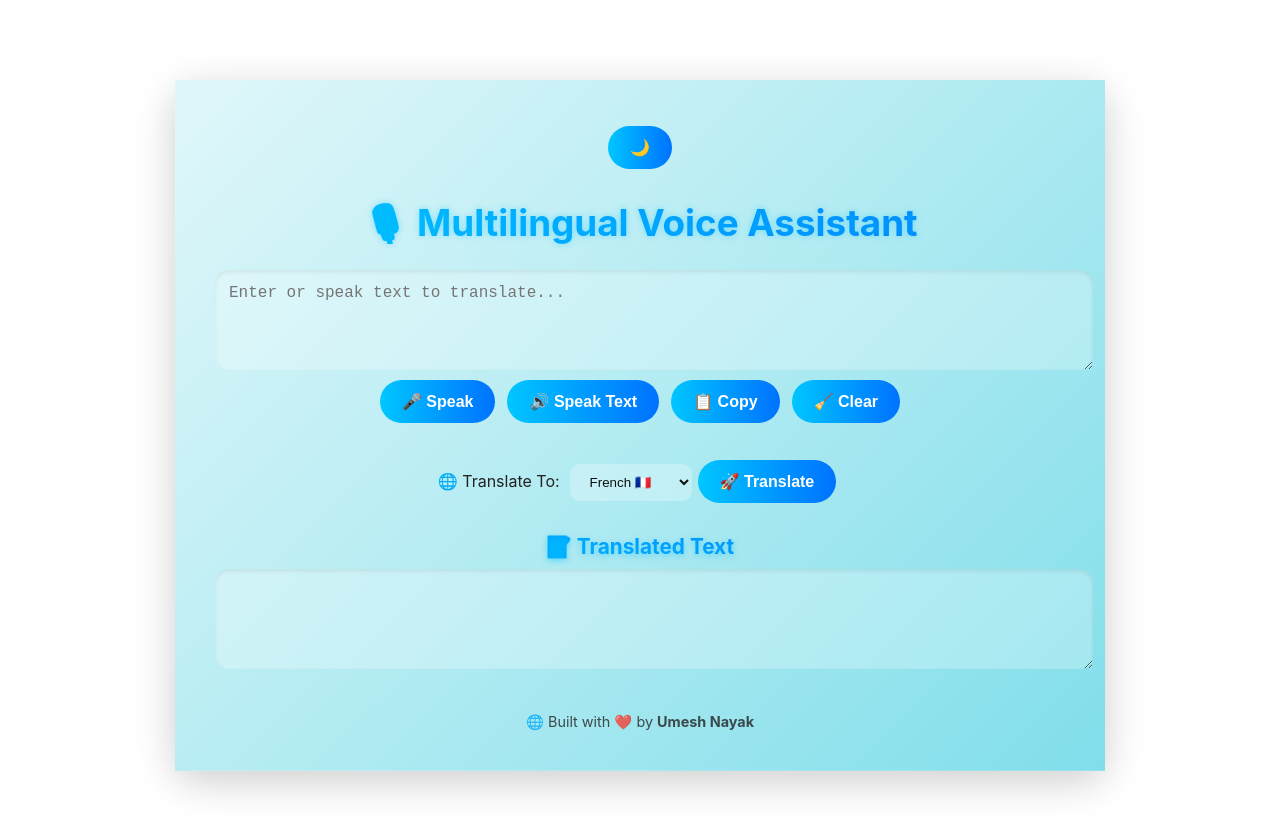
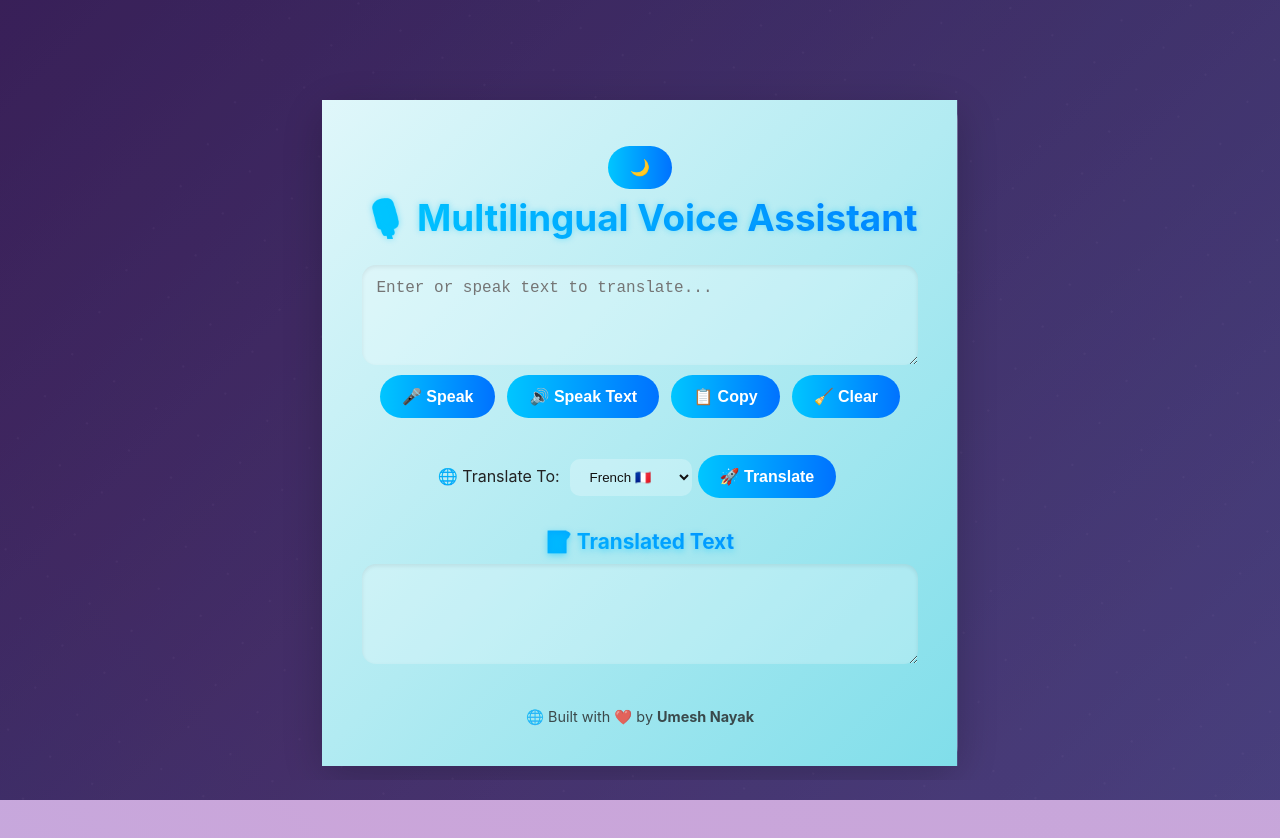
Before and after one commit to UmeshNayak1/Multilingual-Voice-Assistant, a React (Create React App) app in the folder frontend/: page / in a window 1280 px wide. Shown: the top 838 px of the page. After the commit the page ends 800 px from the top, so only its background shows below. Built offline with nearby package versions, Linux system fonts and the light colour scheme.

Commit message:
Refactor global styles and add animations

```diff
--- a/frontend/src/index.css
+++ b/frontend/src/index.css
@@ -1,13 +1,126 @@
-body {
+/* --------------------------
+   🔹 Global Reset & Font
+--------------------------- */
+* {
   margin: 0;
+  padding: 0;
+  box-sizing: border-box;
+}
+
+html, body, #root {
+  height: 100%;
+  width: 100%;
   font-family: -apple-system, BlinkMacSystemFont, 'Segoe UI', 'Roboto', 'Oxygen',
-    'Ubuntu', 'Cantarell', 'Fira Sans', 'Droid Sans', 'Helvetica Neue',
-    sans-serif;
+    'Ubuntu', 'Cantarell', 'Fira Sans', 'Droid Sans', 'Helvetica Neue', sans-serif;
   -webkit-font-smoothing: antialiased;
   -moz-osx-font-smoothing: grayscale;
+  transition: background 0.5s ease, color 0.5s ease;
+  overflow-x: hidden;
 }
 
+/* --------------------------
+   🔹 Base Body Background
+--------------------------- */
+body {
+  background: linear-gradient(135deg, #0f2027, #203a43, #2c5364); /* Dark tech */
+  color: #e0e0e0;
+  display: flex;
+  justify-content: center;
+  align-items: flex-start;
+  padding: 20px;
+  position: relative;
+  overflow: hidden;
+  transition: background 0.5s ease, color 0.5s ease;
+}
+
+body.light {
+  background: linear-gradient(135deg, #e0f7fa, #b2ebf2, #80deea); /* Light tech blue */
+  color: #222;
+}
+
+/* --------------------------
+   🔹 Code Styling
+--------------------------- */
 code {
-  font-family: source-code-pro, Menlo, Monaco, Consolas, 'Courier New',
-    monospace;
+  font-family: source-code-pro, Menlo, Monaco, Consolas, 'Courier New', monospace;
+  background: rgba(0, 0, 0, 0.05);
+  padding: 2px 6px;
+  border-radius: 4px;
+  font-size: 0.95rem;
 }
+
+/* --------------------------
+   🔹 Animated Gradient Background Overlay
+--------------------------- */
+body::before {
+  content: '';
+  position: fixed;
+  top: -50%;
+  left: -50%;
+  width: 200%;
+  height: 200%;
+  background: linear-gradient(45deg, #00c6ff, #0072ff, #7b1fa2, #512da8);
+  background-size: 400% 400%;
+  animation: gradientAnimation 15s ease infinite;
+  z-index: -1;
+  opacity: 0.4;
+  border-radius: 50%;
+}
+
+body.light::before {
+  background: linear-gradient(45deg, #80deea, #4dd0e1, #26c6da, #00acc1);
+  opacity: 0.25;
+}
+
+@keyframes gradientAnimation {
+  0% { background-position: 0% 50%; }
+  50% { background-position: 100% 50%; }
+  100% { background-position: 0% 50%; }
+}
+
+/* --------------------------
+   🔹 Floating Particle Effects
+--------------------------- */
+body::after {
+  content: '';
+  position: fixed;
+  top: 0;
+  left: 0;
+  width: 200%;
+  height: 200%;
+  background: radial-gradient(circle, rgba(255,255,255,0.05) 1px, transparent 1px);
+  background-size: 50px 50px;
+  animation: floatParticles 60s linear infinite;
+  z-index: -2;
+}
+
+@keyframes floatParticles {
+  0% { transform: translate(0,0) rotate(0deg); }
+  100% { transform: translate(-50px,50px) rotate(360deg); }
+}
+
+/* --------------------------
+   🔹 Smooth Scroll & Transitions
+--------------------------- */
+body, #root {
+  scroll-behavior: smooth;
+  transition: all 0.3s ease;
+}
+
+/* --------------------------
+   🔹 Selection Styling
+--------------------------- */
+::selection {
+  background: #00c6ff;
+  color: #fff;
+}
+
+/* --------------------------
+   🔹 Responsive Root Container
+--------------------------- */
+#root {
+  width: 100%;
+  display: flex;
+  justify-content: center;
+  align-items: flex-start;
+}
```
